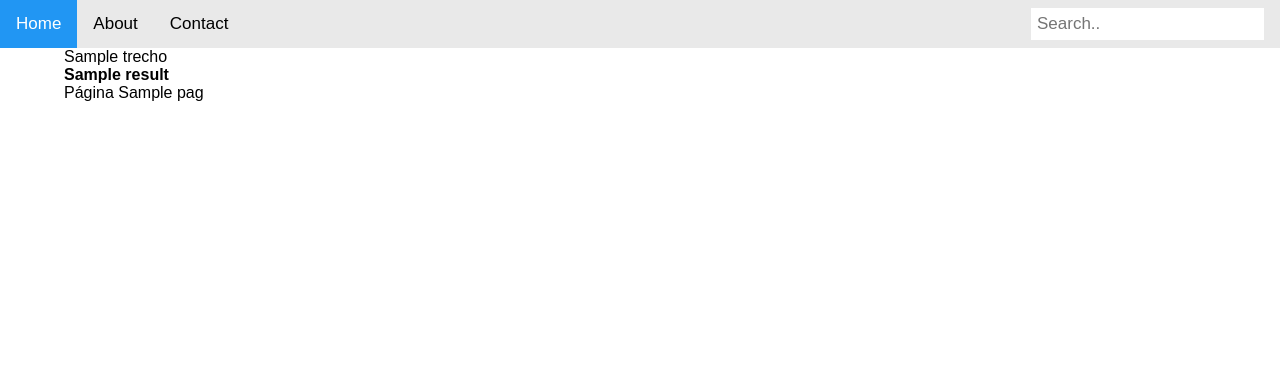
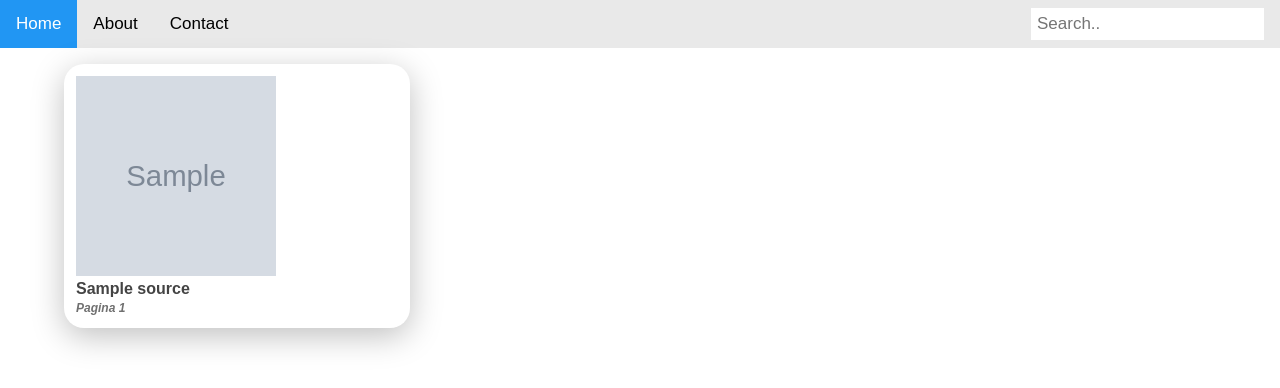
Before and after one commit to LucasLBF/poc-brf-api, a Flask app: template app/templates/search.html in a window 1280 px wide. Shown: the top 388 px of the page. Run offline with Flask 2, Linux system fonts and the light colour scheme; the template is opened without the code that fills it: most values are stand-ins (such as "Sample title", 1, 10 or a date in 2020); grey boxes marked "Sample" are stand-in pictures.

Commit message:
style: change  html document to support newest data structure

```diff
--- a/app/static/css/search.css
+++ b/app/static/css/search.css
@@ -6,6 +6,7 @@
 
 body {
   font-family: sans-serif;
+  color: #444;
 }
 
 .topnav {
@@ -67,14 +68,44 @@ body {
   margin: auto;
   display: flex;
   flex-wrap: wrap;
-  justify-content: space-between;
+  justify-content: flex-start;
+  gap: 2rem;
   align-items: center;
+  margin-top: 1rem;
 }
 
 .data-box {
   width: 30%;
+  box-shadow: 0 0.5rem 2rem rgba(0, 0, 0, 0.25);
+  border-radius: 1.25rem;
+  padding: 0.75rem;
+  cursor: pointer;
+  transition: all 300ms
+}
+
+.data-box:hover {
+  transform: translateY(-2px);
+  box-shadow: 0 1.25rem 4rem rgba(0, 0, 0, 0.2)
+}
+
+.data-box__text-container {
+  padding-bottom: 0.5rem;
+  border-bottom: 1px solid #ccc;
+  margin-bottom: 1rem;
+}
+
+.page-ref {
+  font-size: 0.75rem;
+  font-weight: bold;
+  font-style: italic;
+  color: #707070;
 }
 
 .source-name {
   font-weight: bold;
 }
+
+.data-box-img {
+  width: 200px;
+  height: 200px;
+}
--- a/app/templates/search.html
+++ b/app/templates/search.html
@@ -19,13 +19,27 @@
     {% if results %}
     <div class="container">
       {% for result in results %}
-        {% for s in result["secoes"] %}
+        {% if result["type"] == "text" %}
           <div class="data-box">
-            {{ s.trecho }}
-            <p class="source-name">{{ result.nome }}</p>
-            Página {{ s.pag }}
+            <div class="data-box__text-container">
+              {{ result["content"] }}
+            </div>
+            <div class="data-box__content">
+              <p class="source-name">Fonte: {{ result["source"] }}</p>
+              <span class="page-ref">Página {{ result["page"] }}</span>
+            </div>
           </div>
-        {% endfor %}
+        {% else %}
+          <div class="data-box">
+            <div class="data-box__img-container">
+              <img class="data-box-img" src="output_imgs/{{ result.filename }}" alt=""/>
+            </div>
+            <div class="data-box__content">
+              <p class="source-name">{{ result["source"] }}</p>
+              <span class="page-ref">Pagina {{ result["page"] }}</span>
+            </div>
+          </div>
+        {% endif %}
       {% endfor %}
     </div>
     {% endif %}
```
